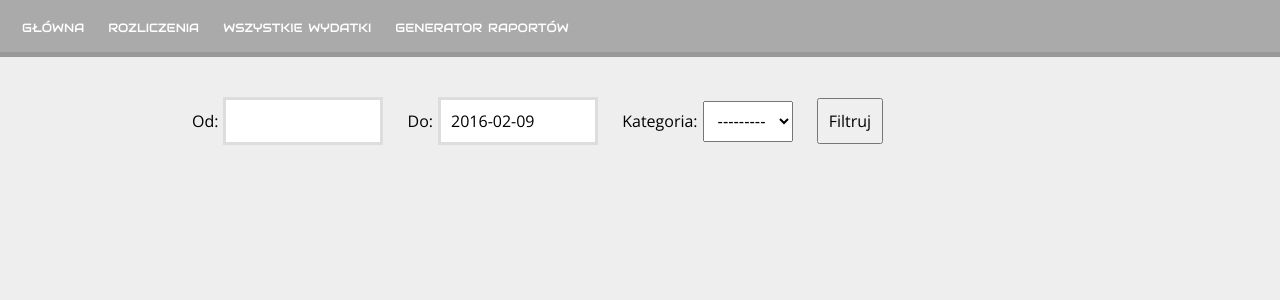
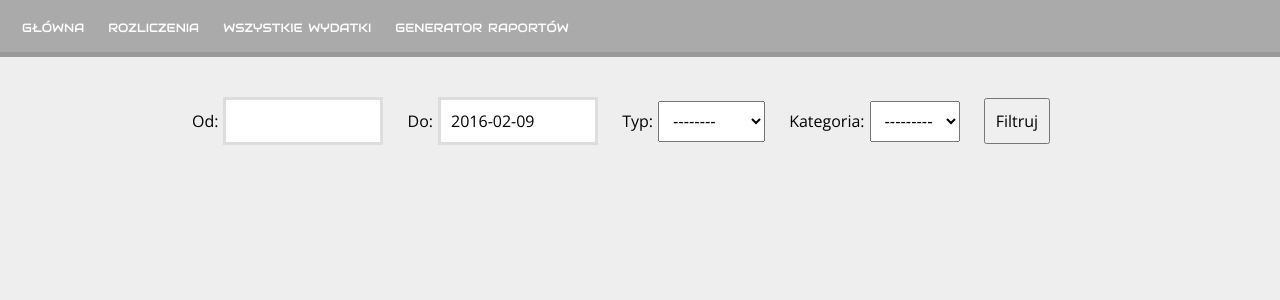
Before and after one commit to localghost/budget, a Django app: page /list_io in a window 1280 px wide. Shown: the top 300 px of the page. Run offline with Django 3.2, Linux system fonts and the light colour scheme; data that the repository does not hold is empty; some libraries are stand-ins or nearby versions.

Commit message:
Add filtering io_list by type.

```diff
--- a/src/registry/forms.py
+++ b/src/registry/forms.py
@@ -17,9 +17,12 @@ class IOForm(ModelForm):
 class ListIOFilterForm(forms.Form):
     start_date = forms.DateField(required=False, label="Od")
     end_date = forms.DateField(required=False, label="Do")
+    type = forms.ChoiceField(required=False, label="Typ")
     category = forms.ModelChoiceField(required=False, queryset=CategoryModel.objects.all(), label="Kategoria")
 
     def __init__(self, *args, **kwargs):
         self.label_suffix = ':'
 
         super(ListIOFilterForm, self).__init__(*args, **kwargs)
+
+        self.fields['type'].choices = (('', '--------'),) + IOModel.TYPE_CHOICES
--- a/src/registry/static/registry/list_io.css
+++ b/src/registry/static/registry/list_io.css
@@ -13,7 +13,8 @@
 }
 
 label[for=id_end_date],
-label[for=id_category] {
+label[for=id_category],
+label[for=id_type] {
     margin-left: 20px;
 }
 
--- a/src/registry/views.py
+++ b/src/registry/views.py
@@ -74,6 +74,8 @@ class ListIOView(View):
 				filter_args['registered__lte'] = form.cleaned_data['end_date']
 			if form.cleaned_data['category']:
 				filter_args['category'] = form.cleaned_data['category']
+			if form.cleaned_data['type']:
+				filter_args['type'] = form.cleaned_data['type']
 			ios = IOModel.objects.filter(**filter_args).order_by('registered')
 		else:
 			ios = IOModel.objects.all().order_by('registered')
```
